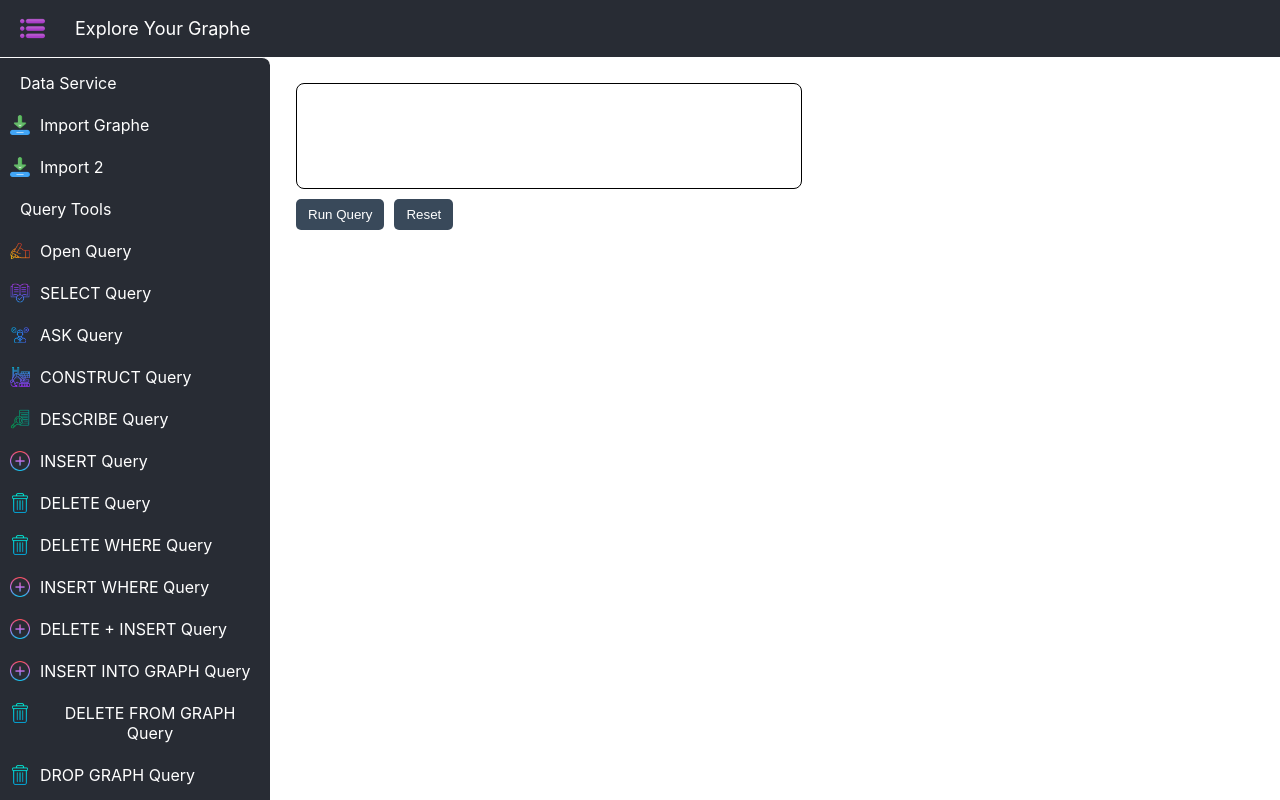
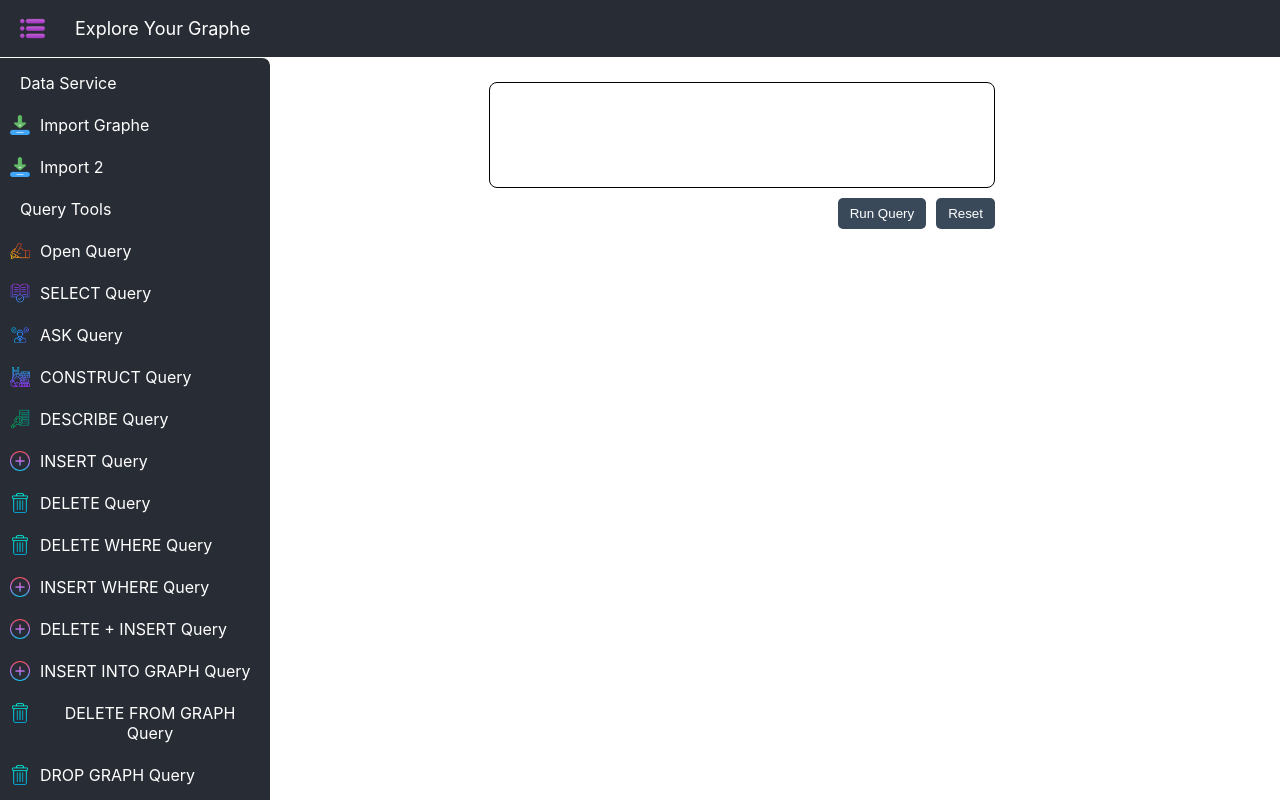
Before and after one commit to MoussaBOUAKAZ/Web-Semantic-, a React (Create React App) app in the folder web-semantic-app/: page / in a window 1280 px wide. Shown: the top 800 px of the page. Built offline with nearby package versions, Linux system fonts and the light colour scheme.

Commit message:
update style of query input component

```diff
--- a/web-semantic-app/src/App.css
+++ b/web-semantic-app/src/App.css
@@ -59,13 +59,12 @@
 }
 .QuerySpace {
   width: 700px;
-  height: 300px;
+  height: 180px;
   padding: 10px;
   margin: 15px 0 0 15px;
-  border: 1px solid;
-  border-radius: 8px;
   display: flex;
   flex-direction: column;
+  align-items: end;
 }
 .QuerySpace textarea {
   width: 500px;
--- a/web-semantic-app/src/App.js
+++ b/web-semantic-app/src/App.js
@@ -31,9 +31,7 @@ function App() {
           <textarea value={queryStructure} onChange={handleChange}></textarea>
 
           <div className="QueryActions">
-            <button >
-              Run Query
-            </button>
+            <button>Run Query</button>
             <button onClick={() => setQueryStructure("")}>Reset</button>
           </div>
         </div>
```
